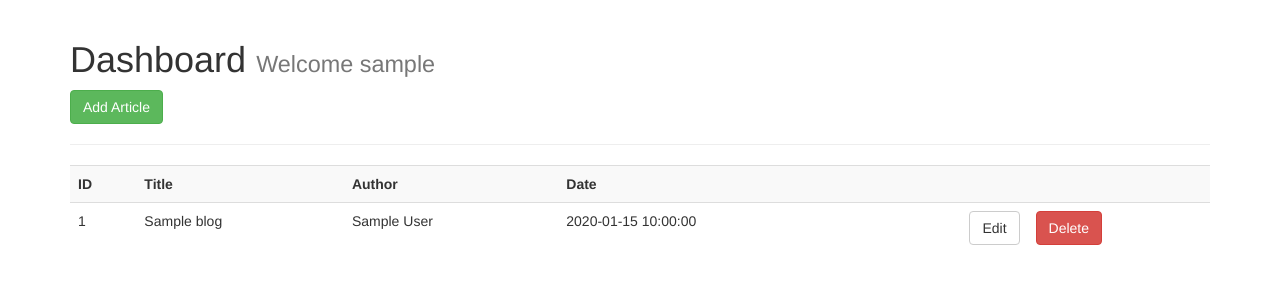
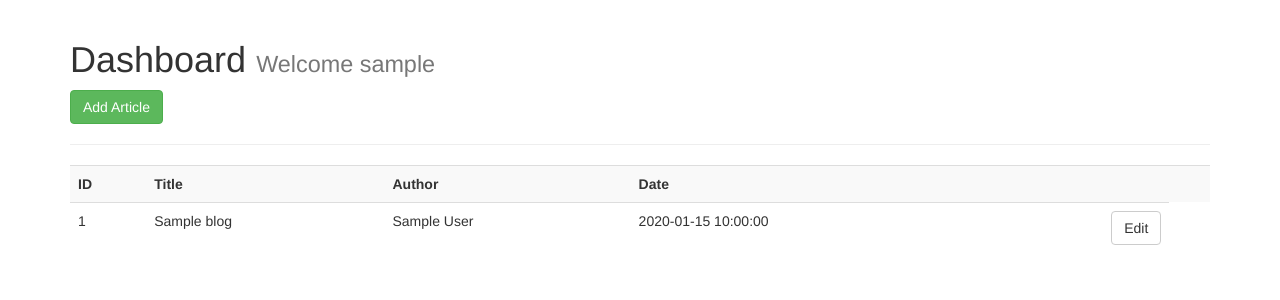
Before and after one commit to sreeragct/flaskapp, a Flask app: page /dashboard in a window 1280 px wide. Shown: the part 52-352 px from the top of the page. Run offline with Flask 2, Linux system fonts and the light colour scheme; the visitor is signed in with stand-in values (Sample User, id 1); a database or web service that is not in the repository returns one stand-in record (values such as "Sample title"); some libraries are stand-ins or nearby versions.

Commit message:
Update dashboard.html

```diff
--- a/templates/dashboard.html
+++ b/templates/dashboard.html
@@ -20,12 +20,7 @@
         <td>{{article.author}}</td>
         <td>{{article.create_date}}</td>
         <td><a href="edit_article/{{article.id}}" class="btn btn-default pull-right">Edit</a></td>
-        <td>
-          <form action="{{url_for('delete_article', id=article.id)}}" method="post">
-            <input type="hidden" name="_method" value="DELETE">
-            <input type="submit" value="Delete" class="btn btn-danger">
-          </form>
-        </td>
+
       </tr>
     {% endfor %}
   </table>
```
